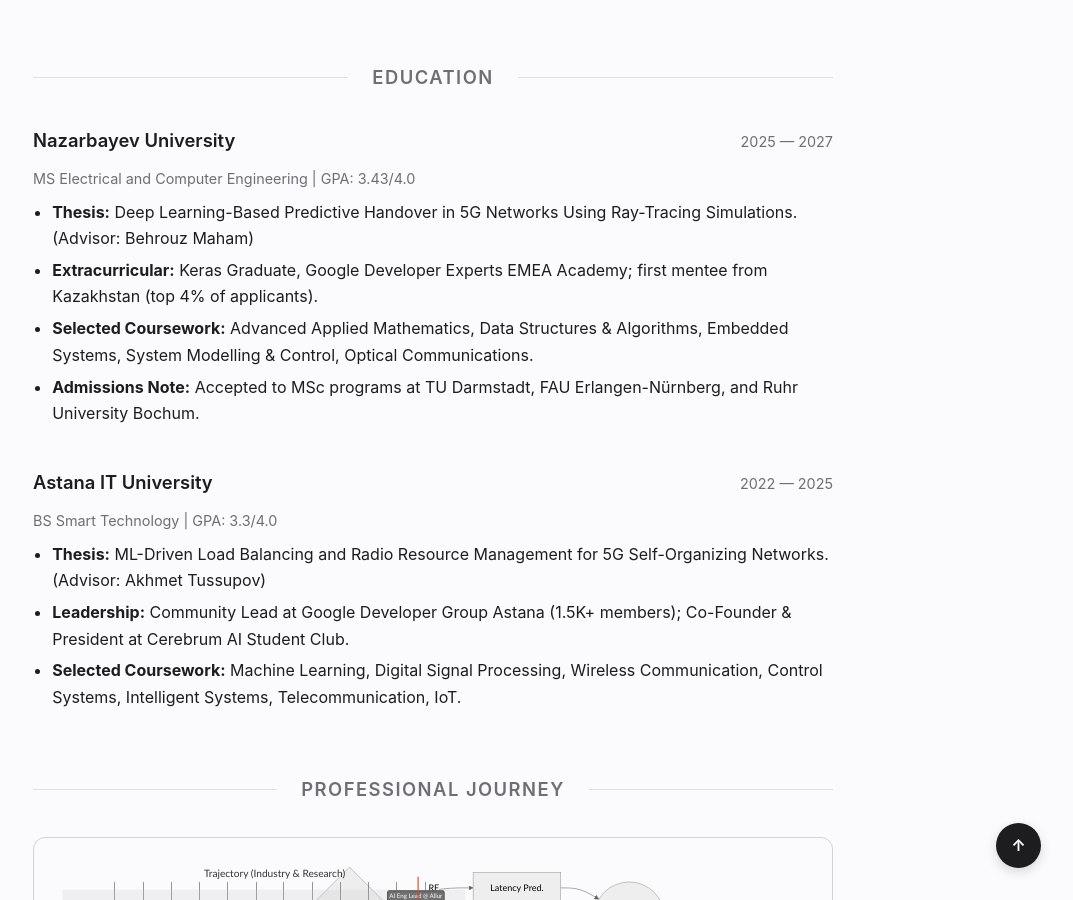
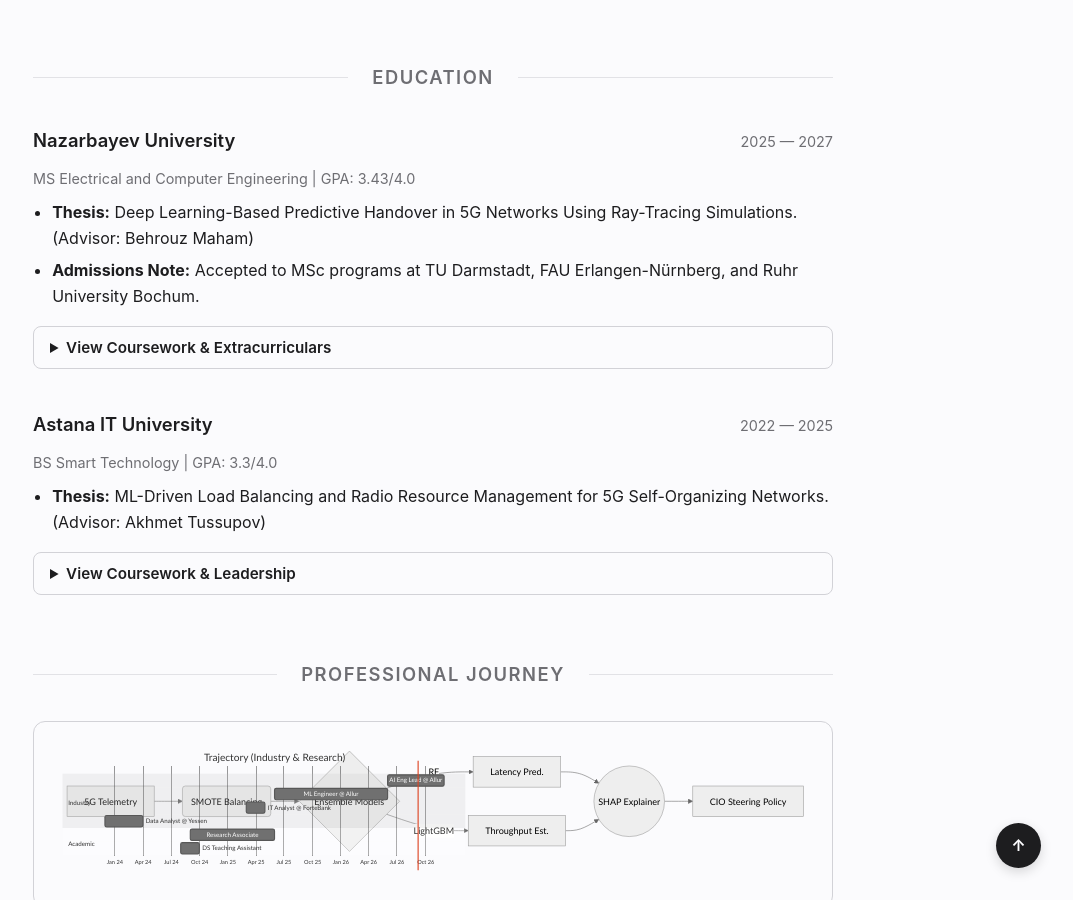
Before and after one commit to almansur04/almansur04.github.io, a Jekyll site: the page built from index.html, in a window 1280 px wide and 900 px high, scrolled down 1347 px. Shown: the whole window, without its empty margins (207-1280 px from the left). Built offline with Jekyll 4.4.1, drawn with Linux system fonts in a browser that asks for light colours.

Commit message:
Refactor education section with detailed information

```diff
--- a/_includes/education.html
+++ b/_includes/education.html
@@ -6,13 +6,41 @@
             <h3>Nazarbayev University</h3>
             <span class="meta">2025 &mdash; 2027</span>
         </div>
-            <div class="meta" style="margin-bottom: 0.5rem;">MS Electrical and Computer Engineering | GPA: 3.43/4.0</div>
+
+        <div class="meta" style="margin-bottom: 0.5rem;">
+            MS Electrical and Computer Engineering | GPA: 3.43/4.0
+        </div>
+
         <ul class="description">
-                <li><strong>Thesis:</strong> Deep Learning-Based Predictive Handover in 5G Networks Using Ray-Tracing Simulations. (Advisor: Behrouz Maham)</li>
-                <li><strong>Extracurricular:</strong> Keras Graduate, Google Developer Experts EMEA Academy; first mentee from Kazakhstan (top 4% of applicants).</li>
-                <li><strong>Selected Coursework:</strong> Advanced Applied Mathematics, Data Structures & Algorithms, Embedded Systems, System Modelling & Control, Optical Communications.</li>
-                <li><strong>Admissions Note:</strong> Accepted to MSc programs at TU Darmstadt, FAU Erlangen-Nürnberg, and Ruhr University Bochum.</li>
+            <li>
+                <strong>Thesis:</strong>
+                Deep Learning-Based Predictive Handover in 5G Networks Using Ray-Tracing Simulations.
+                (Advisor: Behrouz Maham)
+            </li>
+
+            <li>
+                <strong>Admissions Note:</strong>
+                Accepted to MSc programs at TU Darmstadt, FAU Erlangen-Nürnberg, and Ruhr University Bochum.
+            </li>
         </ul>
+
+        <details>
+            <summary>View Coursework &amp; Extracurriculars</summary>
+
+            <ul class="description">
+                <li>
+                    <strong>Extracurricular:</strong>
+                    Keras Graduate, Google Developer Experts EMEA Academy; first mentee from Kazakhstan
+                    (top 4% of applicants).
+                </li>
+
+                <li>
+                    <strong>Selected Coursework:</strong>
+                    Advanced Applied Mathematics, Data Structures &amp; Algorithms, Embedded Systems,
+                    System Modelling &amp; Control, Optical Communications.
+                </li>
+            </ul>
+        </details>
     </div>
 
     <div class="item">
@@ -20,11 +48,35 @@
             <h3>Astana IT University</h3>
             <span class="meta">2022 &mdash; 2025</span>
         </div>
-            <div class="meta" style="margin-bottom: 0.5rem;">BS Smart Technology | GPA: 3.3/4.0</div>
+
+        <div class="meta" style="margin-bottom: 0.5rem;">
+            BS Smart Technology | GPA: 3.3/4.0
+        </div>
+
         <ul class="description">
-                <li><strong>Thesis:</strong> ML-Driven Load Balancing and Radio Resource Management for 5G Self-Organizing Networks. (Advisor: Akhmet Tussupov)</li>
-                <li><strong>Leadership:</strong> Community Lead at Google Developer Group Astana (1.5K+ members); Co-Founder & President at Cerebrum AI Student Club.</li>
-                <li><strong>Selected Coursework:</strong> Machine Learning, Digital Signal Processing, Wireless Communication, Control Systems, Intelligent Systems, Telecommunication, IoT.</li>
+            <li>
+                <strong>Thesis:</strong>
+                ML-Driven Load Balancing and Radio Resource Management for 5G Self-Organizing Networks.
+                (Advisor: Akhmet Tussupov)
+            </li>
         </ul>
+
+        <details>
+            <summary>View Coursework &amp; Leadership</summary>
+
+            <ul class="description">
+                <li>
+                    <strong>Leadership:</strong>
+                    Community Lead at Google Developer Group Astana (1.5K+ members);
+                    Co-Founder &amp; President at Cerebrum AI Student Club.
+                </li>
+
+                <li>
+                    <strong>Selected Coursework:</strong>
+                    Machine Learning, Digital Signal Processing, Wireless Communication, Control Systems,
+                    Intelligent Systems, Telecommunication, IoT.
+                </li>
+            </ul>
+        </details>
     </div>
 </section>
```
Lines whose indentation alone changed are shown as unchanged.
